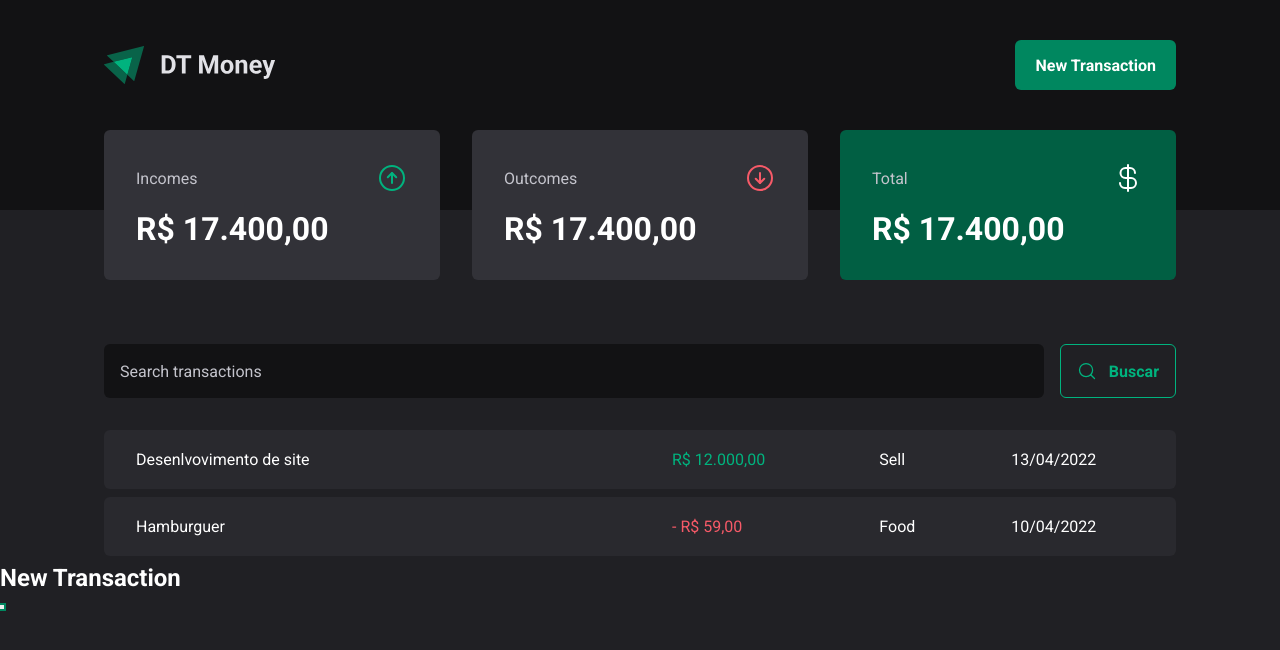
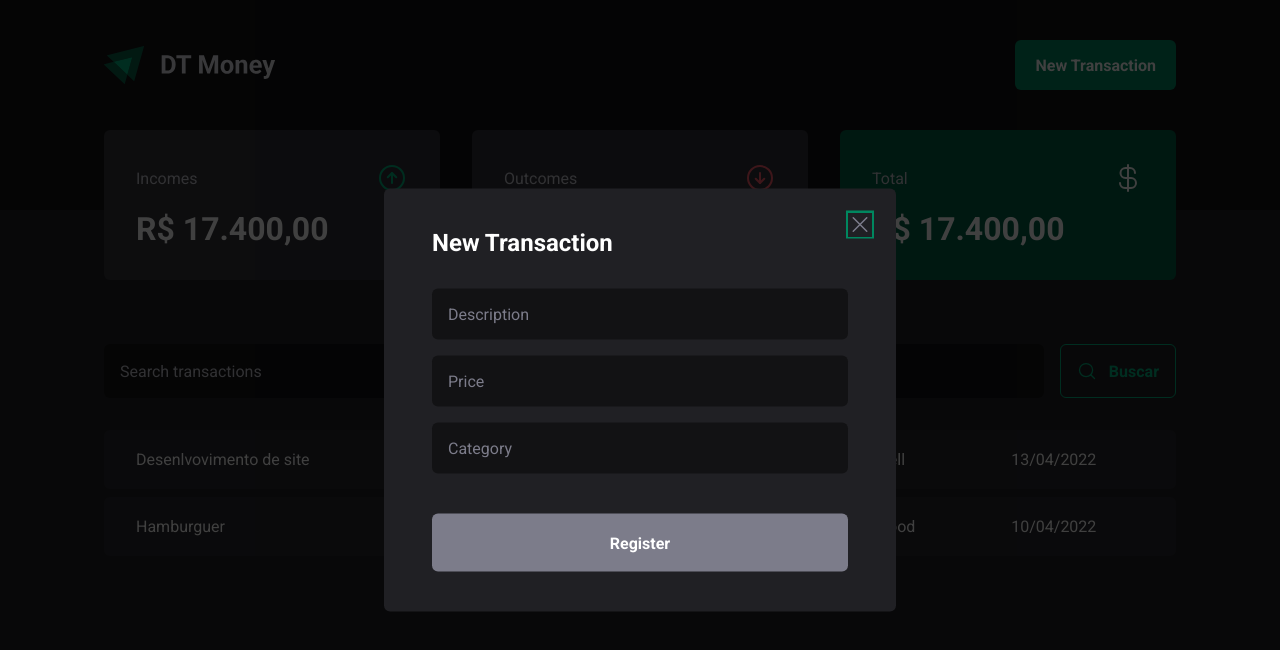
Before and after one commit to renanvzd/igniteII-pj03-dt-money, a React (Vite) app: page / in a window 1280 px wide. Both pictures are taken after a click on the button "New Transaction". Shown: the top 650 px of the page. Built offline with nearby package versions, Linux system fonts and the light colour scheme.

Commit message:
Modal: Style

```diff
--- a/src/components/Header/index.tsx
+++ b/src/components/Header/index.tsx
@@ -2,6 +2,7 @@
 import * as Dialog from '@radix-ui/react-dialog';
 
 import logoImg from '../../assets/logo.svg'
+import { NewTransactionModal } from "../NewTransactionModal";
 
 export function Header() {
   return (
@@ -14,14 +15,7 @@
             <NewTransactionButton>New Transaction</NewTransactionButton>
           </Dialog.Trigger>
 
-          <Dialog.Portal>
-            <Dialog.Overlay />
-
-            <Dialog.Content>
-              <Dialog.Title>New Transaction</Dialog.Title>
-              <Dialog.Close />
-            </Dialog.Content>
-          </Dialog.Portal>
+          <NewTransactionModal />
         </Dialog.Root>
       </HeaderContent>
     </HeaderContainer>
--- /dev/null
+++ b/src/components/NewTransactionModal/index.tsx
@@ -0,0 +1,30 @@
+import * as Dialog from '@radix-ui/react-dialog';
+import { X } from 'phosphor-react';
+import { CloseButton, Content, Overlay } from './styles';
+
+export function NewTransactionModal() {
+  return (
+    <Dialog.Portal>
+      <Overlay />
+
+      <Content>
+        <Dialog.Title>New Transaction</Dialog.Title>
+        <CloseButton>
+          <X size={24} />
+        </CloseButton>
+
+        <form action="">
+          <input type="text" placeholder="Description" required />
+          <input type="text" placeholder="Price" required />
+          <input type="text" placeholder="Category" required />
+
+          <button type="submit">
+            Register
+          </button>
+        </form>
+
+
+      </Content>
+    </Dialog.Portal >
+  )
+}
--- /dev/null
+++ b/src/components/NewTransactionModal/styles.ts
@@ -0,0 +1,71 @@
+import styled from "styled-components";
+import * as Dialog from '@radix-ui/react-dialog';
+
+export const Overlay = styled(Dialog.Overlay)`
+  position: fixed;
+  width: 100vw;
+  height: 100vh;
+  inset: 0;
+
+  background: rgba(0, 0, 0, 0.75);
+`
+
+
+export const Content = styled(Dialog.Content)`
+  min-width: 32rem;
+  border-radius: 6px;
+  padding: 2.5rem 3rem;
+  background: ${props => props.theme["gray-800"]};
+
+  position: fixed;
+  top: 50%;
+  left: 50%;
+  transform: translate(-50%, -50%);
+
+  form {
+    margin-top: 2rem;
+
+    display: flex;
+    flex-direction: column;
+    gap: 1rem;
+
+    input {
+      border-radius: 6px;
+      border: 0;
+      background: ${props => props.theme["gray-900"]};
+      color: ${props => props.theme["gray-300"]};
+      padding: 1rem;
+
+      &::placeholder {
+        color: ${props => props.theme["gray-500"]};
+      }
+    }
+    button[type="submit"] {
+      height: 58px;
+      border: 0;
+      background: ${props => props.theme["gray-500"]};
+      color: ${props => props.theme.white};
+      font-weight: bold;
+      padding: 0 1.25rem;
+      border-radius: 6px;
+      margin-top: 1.5rem;
+      cursor: pointer;
+
+      &:hover {
+        background: ${props => props.theme["gray-700"]};
+        transition: background-color 0.2s;
+      }
+    }
+  }
+`
+
+export const CloseButton = styled(Dialog.Close)`
+  position: absolute;
+  background: transparent;
+  border: 0;
+  top: 1.5rem;
+  right: 1.5rem;
+  line-height: 0;
+  cursor: pointer;
+  color: ${props => props.theme["gray-500"]};
+`
```
